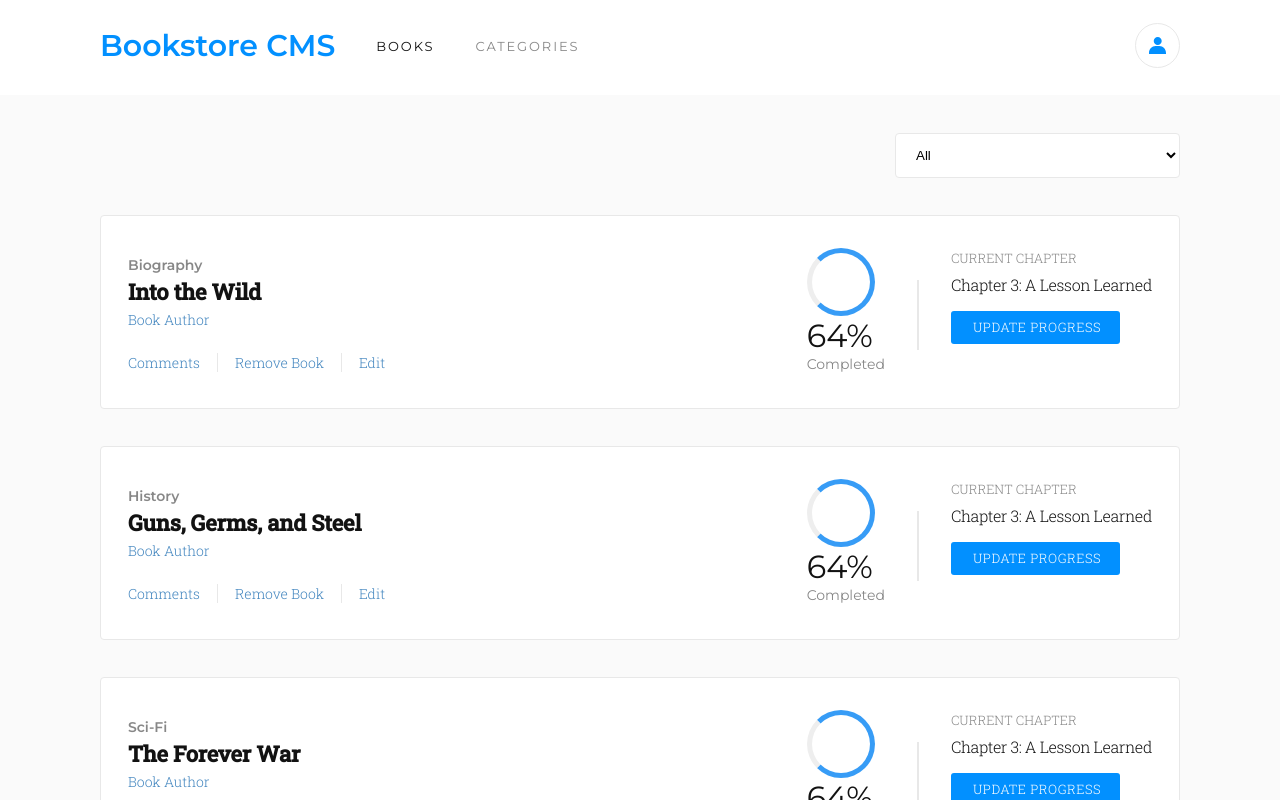
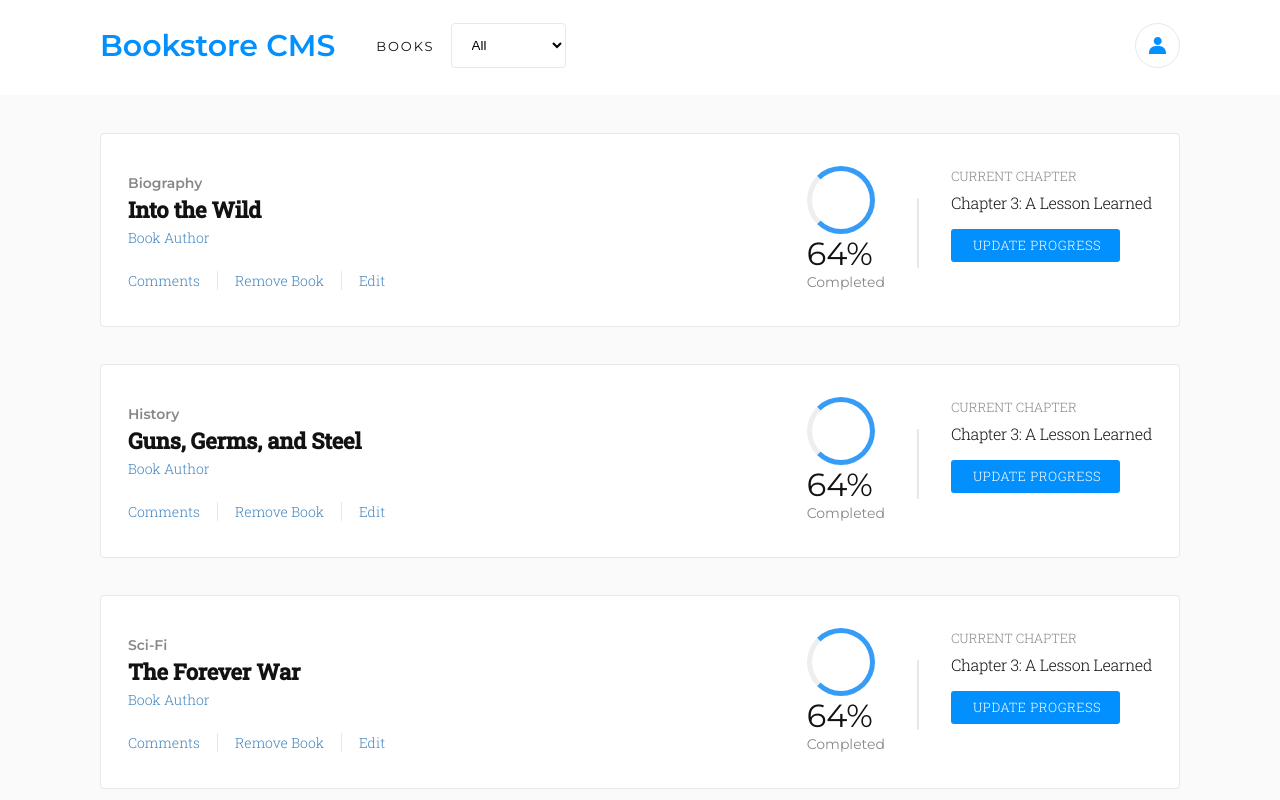
Before and after one commit to cyonii/bookstore-cms, a React (Create React App) app: page / in a window 1280 px wide. Shown: the top 800 px of the page. Built offline with nearby package versions, Linux system fonts and the light colour scheme.

Commit message:
Move category filter to header

```diff
--- a/src/assets/scss/index.scss
+++ b/src/assets/scss/index.scss
@@ -71,24 +71,12 @@ button {
 }
 
 // Category filter
-.filter-wrapper {
-  display: flex;
-  justify-content: flex-end;
-  margin: 2.313rem 1rem 0;
-
-  @media (min-width: $screen-md-min) {
-    margin-left: 6.25rem;
-    margin-right: 6.25rem;
-  }
-}
-
 #category-filter {
-  margin-left: auto;
+  margin-left: 1rem;
   border-radius: 4px;
   border: solid 1px #e8e8e8;
   background-color: $color-white;
-  width: 17.813rem;
-  padding: 0.813rem 0.938rem 0.813rem 1rem;
+  padding: 0.813rem 1rem;
 }
 
 // Book list
@@ -278,7 +266,6 @@ button {
 }
 
 // Book form
-
 .book-form {
   margin: 3.5rem 1rem 5rem 1rem;
   border-top: solid 1px #e8e8e8;
--- a/src/components/Header.js
+++ b/src/components/Header.js
@@ -1,11 +1,12 @@
 import user from '../assets/img/user.svg';
+import CategoryFilter from './CategoryFilter';
 
 function Header() {
   return (
     <div className="navbar">
       <span className="logo-text text-style-5">Bookstore CMS</span>
       <span className="nav-link active">BOOKS</span>
-      <span className="nav-link">CATEGORIES</span>
+      <CategoryFilter className="nav-link" />
       <span className="oval">
         <img src={user} alt="User" className="mask" />
       </span>
--- a/src/containers/BooksList.js
+++ b/src/containers/BooksList.js
@@ -1,7 +1,6 @@
 import { connect, useDispatch } from 'react-redux';
 import { PropTypes } from 'prop-types';
 import BookItem from '../components/BookItem';
-import CategoryFilter from '../components/CategoryFilter';
 import { removeBook } from '../actions';
 import defaultFilter from '../data/defaultFilter.json';
 
@@ -14,14 +13,7 @@ const BooksList = (props) => {
     <BookItem key={book.id} book={book} removeBookHandler={bookRemoveHandler} />
   ));
 
-  return (
-    <ul className="book-list">
-      <div className="filter-wrapper">
-        <CategoryFilter />
-      </div>
-      {listItems}
-    </ul>
-  );
+  return <ul className="book-list">{listItems}</ul>;
 };
 
 BooksList.propTypes = {
```
